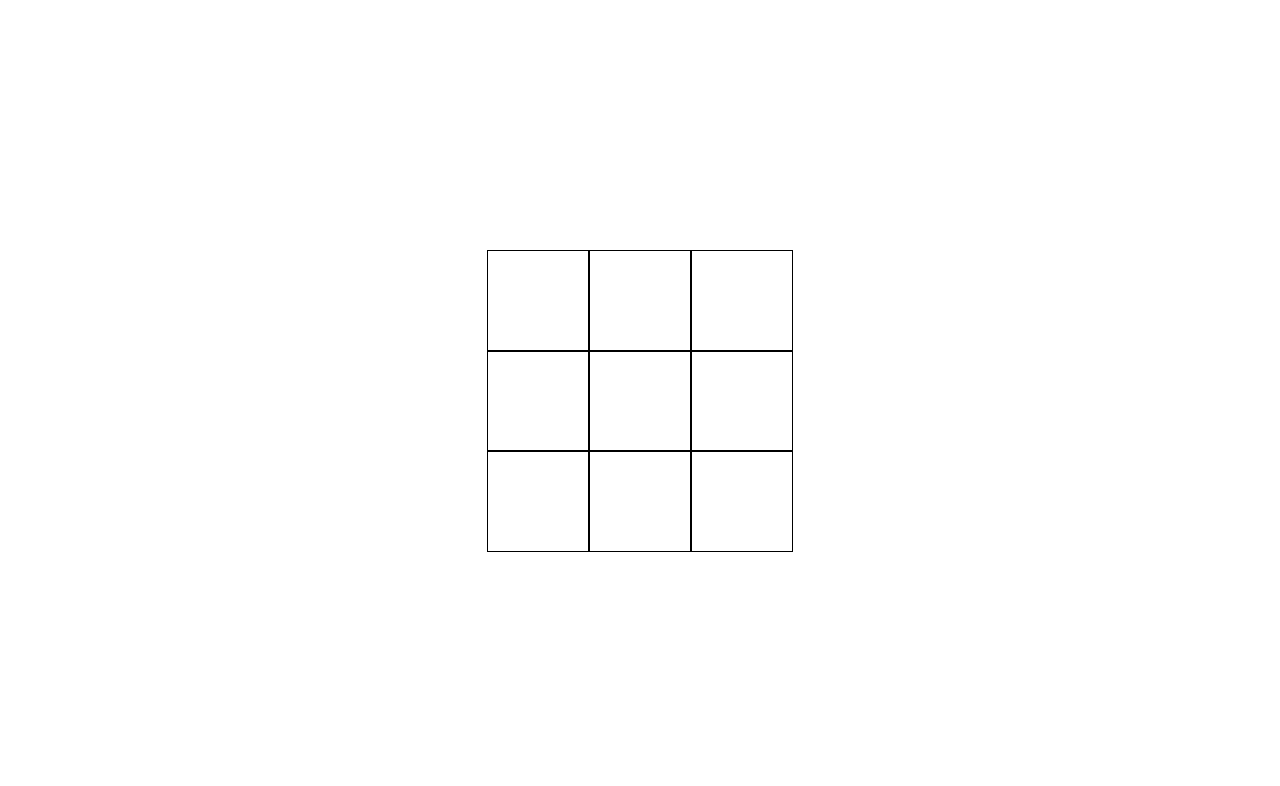
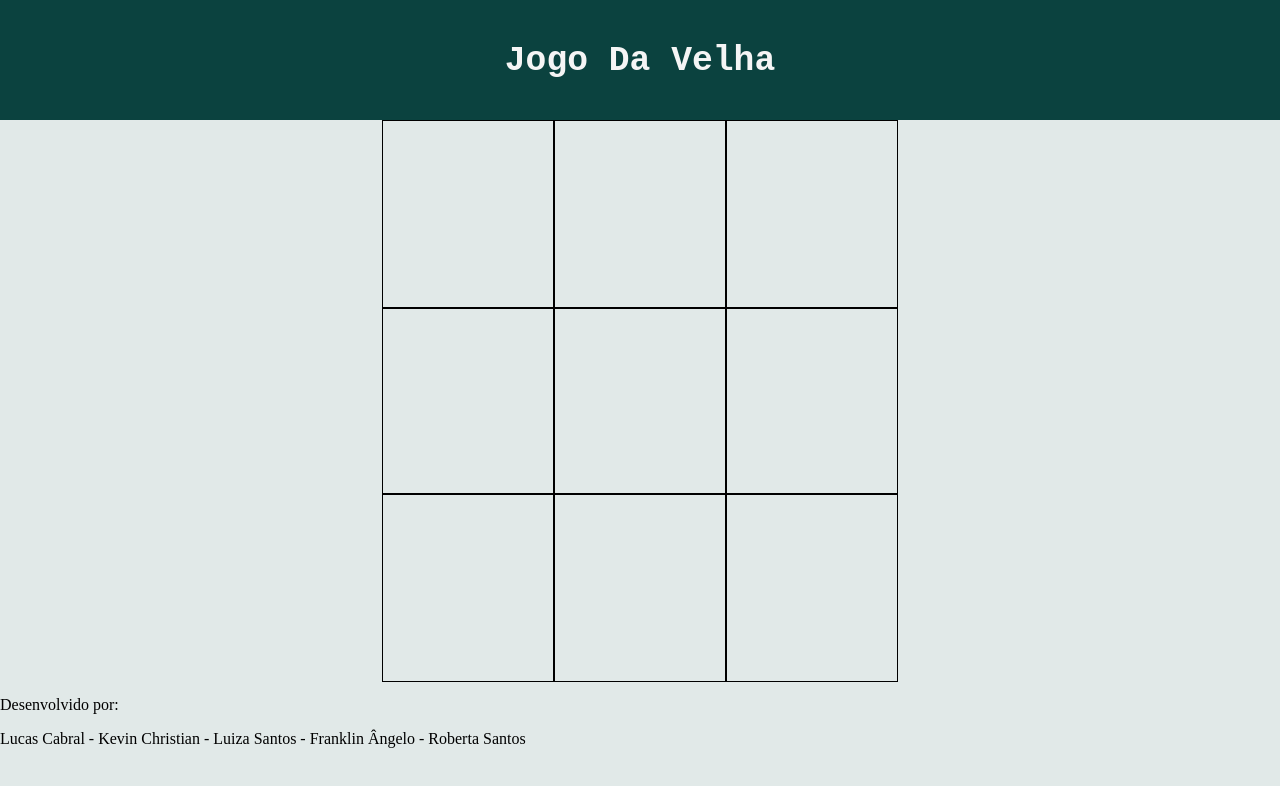
Before and after one commit to Luukitas/Jogo-da-Velha, a plain HTML site: page index.html in a window 1280 px wide. Drawn offline with Linux system fonts and the light colour scheme.

Commit message:
estilizar nav e section

```diff
--- a/index.html
+++ b/index.html
@@ -11,6 +11,7 @@
 </head>
 
 <body>
+    <nav><p>Jogo Da Velha</p></nav>
     <section>
         <div class="linhas">
             <div class="campo"></div>
@@ -28,6 +29,10 @@
             <div class="campo"></div>
         </div>
     </section>
+    <footer>
+        <p>Desenvolvido por:</p>
+        <p>Lucas Cabral - Kevin Christian - Luiza Santos - Franklin Ângelo - Roberta Santos </p>
+    </footer>
 </body>
 
 </html>
--- a/style.css
+++ b/style.css
@@ -1,24 +1,41 @@
 body{
     margin: 0;
+    background-color: #e1e9e8;
 }
-
+nav{
+    background-color: #0b423f;
+    height: 15vh;
+    margin: 0;
+    display: flex;
+    align-items: center;
+    justify-content: center;
+}
+nav p {
+    margin: 0;
+    color: whitesmoke;
+    font-family: 'Courier New', Courier, monospace;
+    font-size: 26pt;
+    font-weight: bold;
+}
 section{
     display: flex;
     flex-direction: column;
-    height: 100vh;
+    height: 70vh;
     justify-content: center;
     width: 100vw;
 }
-
 .linhas{
     display: flex;
     justify-content: center;
-    height: 100px;
+    /* height: 100px;
+    width: 100vw; */
+    height: 100%;
     width: 100vw;
 }
-
 .linhas div{
     border: 1px solid black;
-    height: 100px;
-    width: 100px;
+    /* height: 100px;
+    width: 100px; */
+    height: 100%;
+    width: 170px;
 }
```
